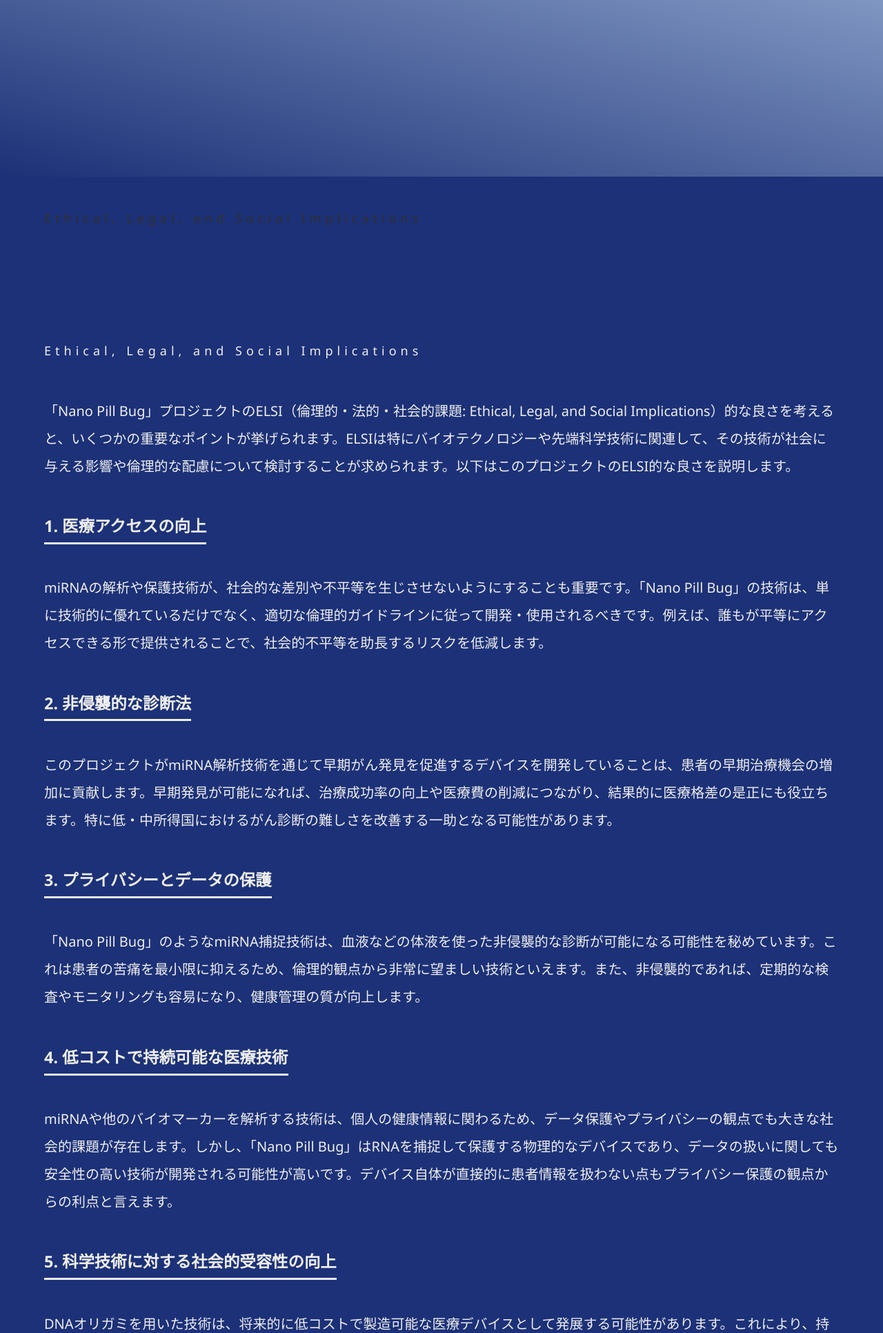
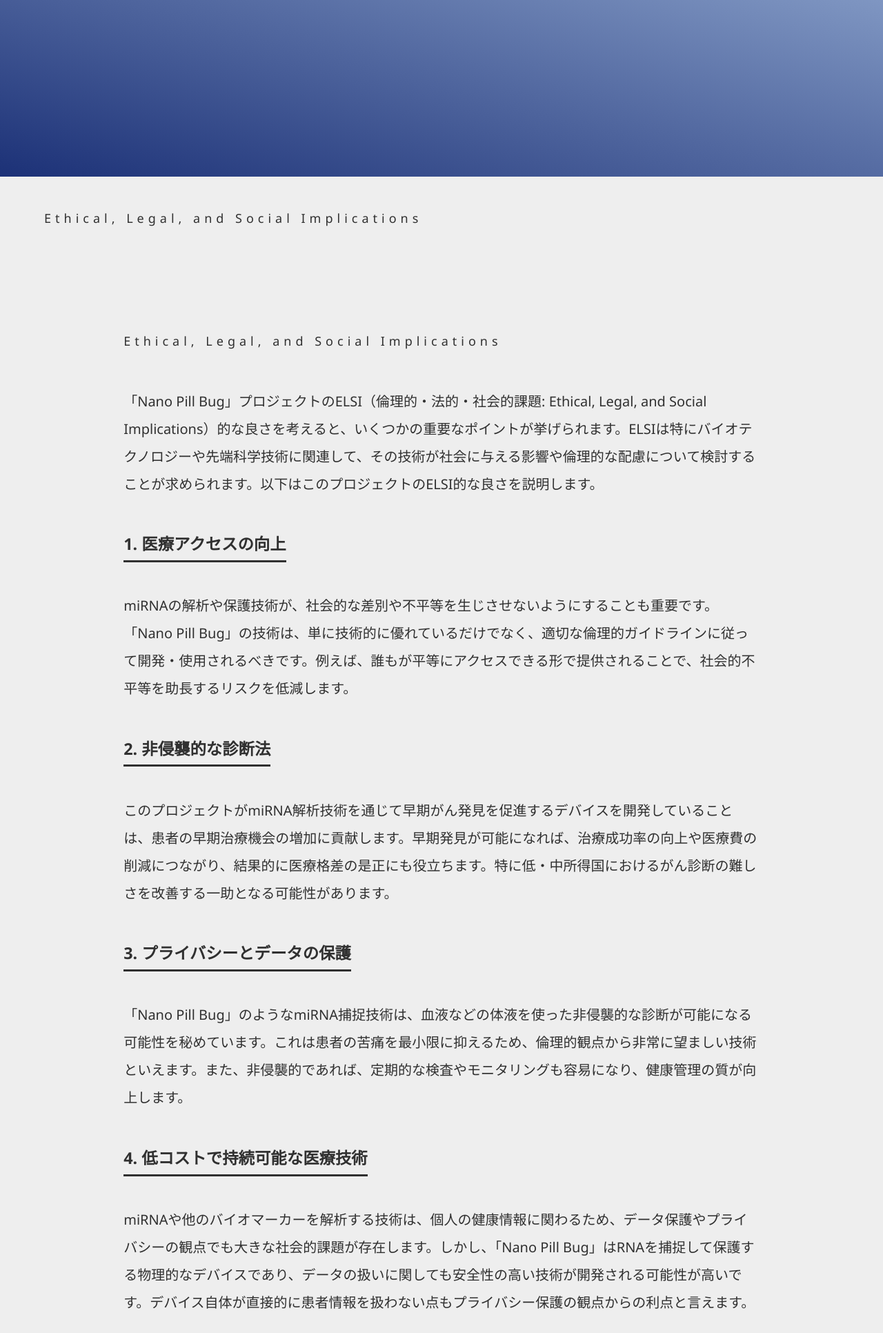
Before and after one commit to t2biomod2024/2024, a PHP site: page /pages/ELSI.html in a window 1280 px wide. Shown: the top 1932 px of the page at 69% size. Run offline with PHP 8.4, Linux system fonts and the light colour scheme; some libraries are stand-ins or nearby versions; some web fonts are replaced.

Commit message:
topic-sedtion

```diff
--- a/css/common_css/template.css
+++ b/css/common_css/template.css
@@ -352,6 +352,14 @@ ul {
 .bg1::after {
 	bottom: -5vw;
 	clip-path: polygon(0 0, 100% 0, 0 80%);
+}
+
+.topic-section {
+	background-size: cover;
+	width: 80%;
+	margin: 0 auto 10vh;
+	border-radius: 20px;
+	padding-top: 50px;
 }
 
 
--- a/pages/ELSI.html
+++ b/pages/ELSI.html
@@ -32,7 +32,7 @@
         <div id="contents">
         <main>
 
-        <section class="bg3">
+        <section class="topic-section">
             <h2><span class="fade-in-text">ELSI</span><span class="hosoku">Ethical, Legal, and Social Implications</span></h2>
 
         <p>「Nano Pill Bug」プロジェクトのELSI（倫理的・法的・社会的課題: Ethical, Legal, and Social Implications）的な良さを考えると、いくつかの重要なポイントが挙げられます。ELSIは特にバイオテクノロジーや先端科学技術に関連して、その技術が社会に与える影響や倫理的な配慮について検討することが求められます。以下はこのプロジェクトのELSI的な良さを説明します。</p>
```
